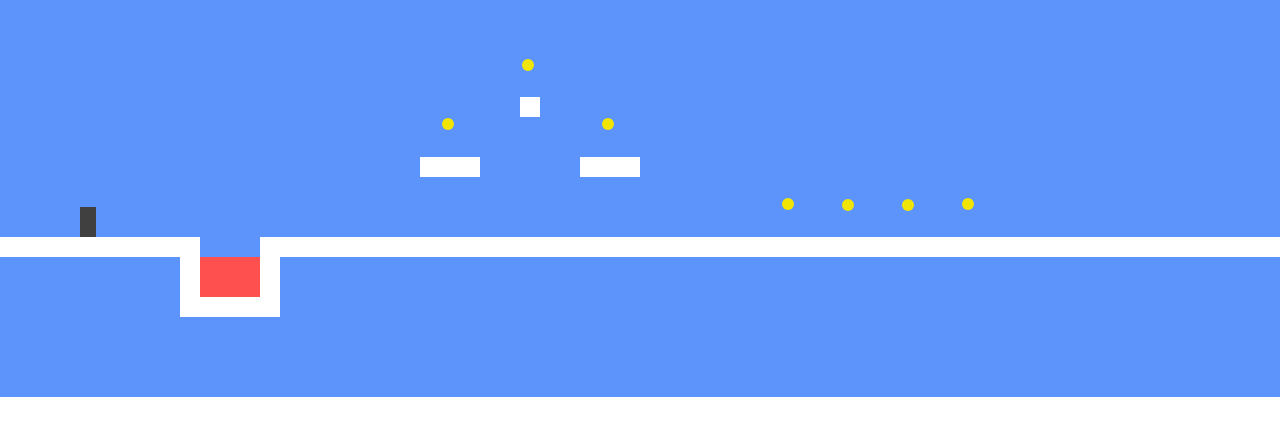
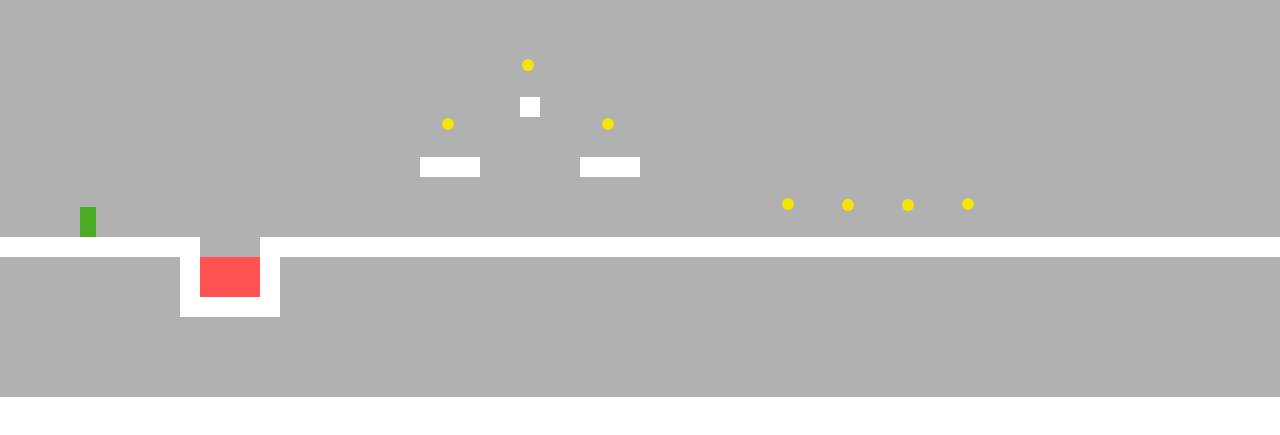
Before and after one commit to yang-wei/super-maria, a website: page app/index.html in a window 1280 px wide. Shown: the part 123-558 px from the top of the page. Drawn offline with nearby package versions, Linux system fonts and the light colour scheme.

Commit message:
change background color

```diff
--- a/app/assets/css/style.css
+++ b/app/assets/css/style.css
@@ -3,7 +3,7 @@ body {
 }
 
 .background {
-    background: #5C94FC;
+    background: #b1b1b1;
     border-spacing: 0;
     border-collapse: collapse;
 }
@@ -19,7 +19,7 @@ body {
 }
 
 .lava {
-    background: rgb(255, 80, 80);
+    background: rgb(255, 83, 83);
 }
 
 .wall {
@@ -32,7 +32,7 @@ body {
 }
 
 .player {
-    background: rgb(64, 64, 64);
+    background: #4cab24;
 }
 
 .lost .player {
```
